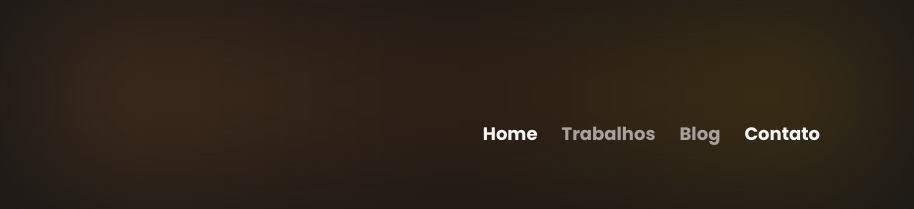
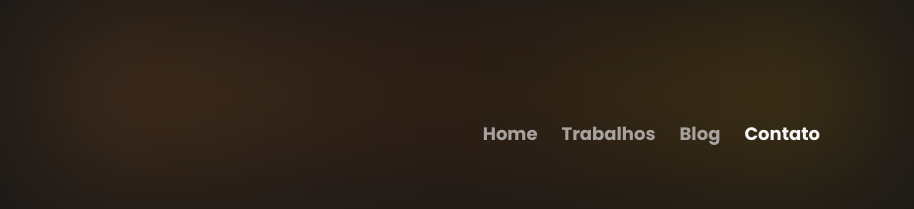
Before and after one commit to guilherssousa/guilherssousa.dev, a Next.js app: page /contact in a window 1280 px wide. Shown: the top 209 px of the page, without its empty margins (180-1094 px from the left). Built offline with nearby package versions, Linux system fonts and the light colour scheme.

Commit message:
add check for home

```diff
--- a/components/header.tsx
+++ b/components/header.tsx
@@ -48,7 +48,10 @@ const Header = () => {
     };
   }, [headerRef]);
 
-  const isRouteActive = (route: string) => router.pathname.includes(route);
+  const isRouteActive = (route: string) =>
+    !(route === "/")
+      ? router.pathname.includes(route)
+      : router.pathname === route;
 
   return (
     <header
```
